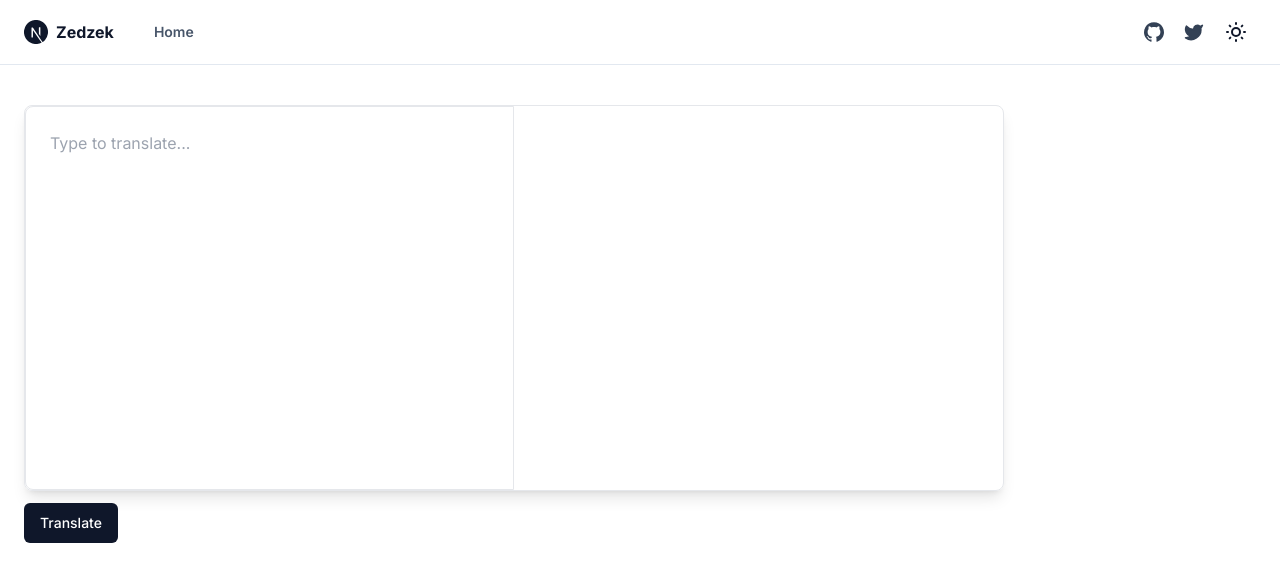
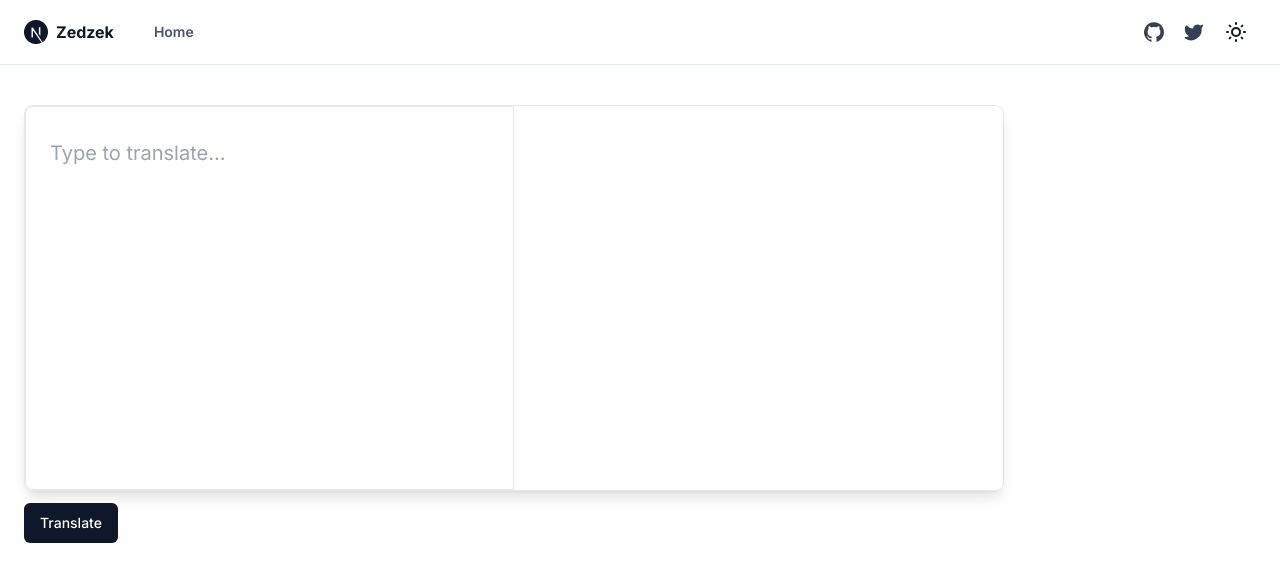
Before and after one commit to qunash/zedzek, a Next.js app: page / in a window 1280 px wide. Shown: the top 582 px of the page. Built offline with nearby package versions, Linux system fonts and the light colour scheme.

Commit message:
~UI tweaks

```diff
--- a/components/translationPanel.tsx
+++ b/components/translationPanel.tsx
@@ -33,7 +33,7 @@ const TranslationPanel = (
 
     return (
         <div className="w-1/2 h-96 p-4 border rounded-r-lg p-0">
-            <div className="flex flex-col items-center justify-center h-full">
+            <div className="flex flex-col pt-4 items-center justify-center h-full">
                 <div className="w-full h-full p-4 overflow-y-auto">
                     <div className="text-xl">
                         {props.translations[0]}
@@ -83,9 +83,9 @@ const TranslatorPanel = () => {
     return (
         <div>
             <div className="flex max-w-[980px] flex-row items-start gap-0 border rounded-lg shadow-lg">
-                <div className="w-1/2 h-96 p-2 border rounded-l-lg p-0">
+                <div className="w-1/2 h-96 p-2 pt-4 border rounded-l-lg p-0">
                     <textarea
-                        className="w-full h-full p-4 resize-none bg-transparent focus:ring-0 focus:outline-none"
+                        className="w-full h-full p-4 text-xl resize-none bg-transparent focus:ring-0 focus:outline-none"
                         placeholder="Type to translate..."
                         value={text}
                         onInput={onTextInput}
```
